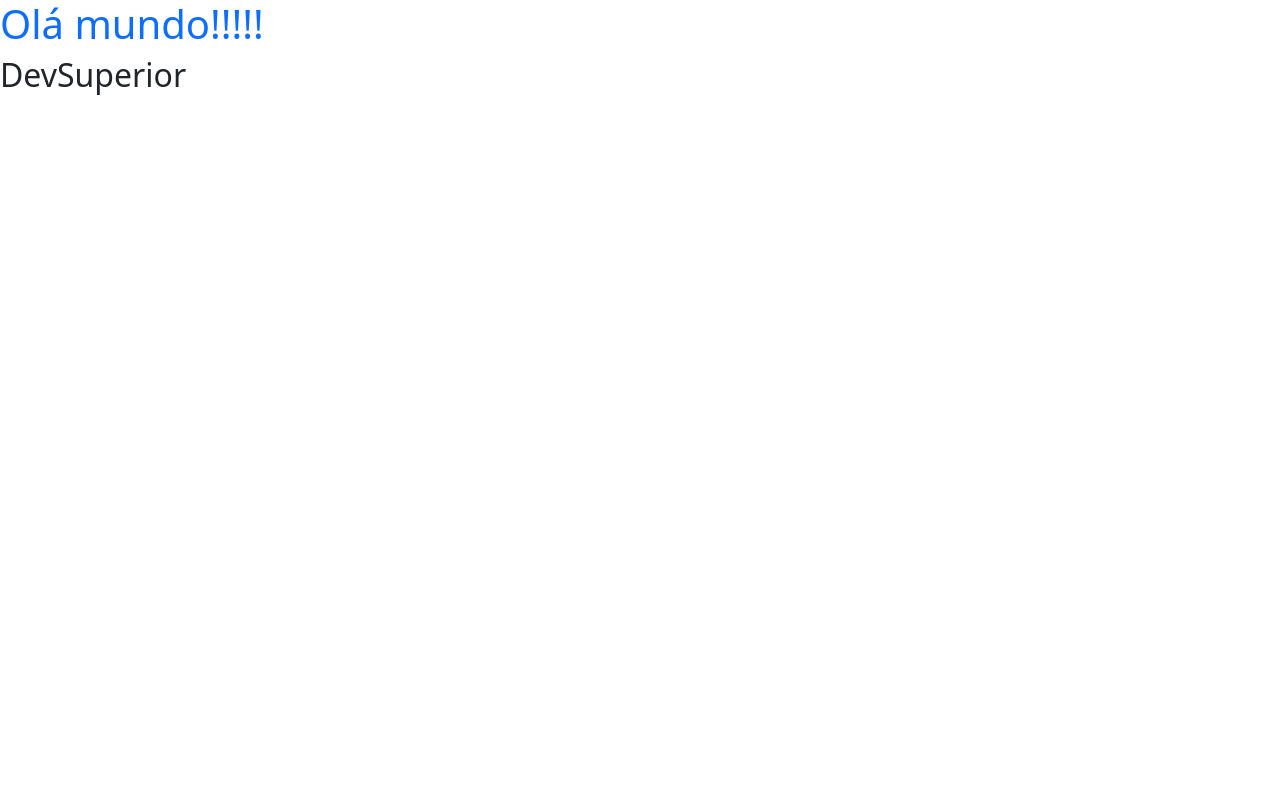
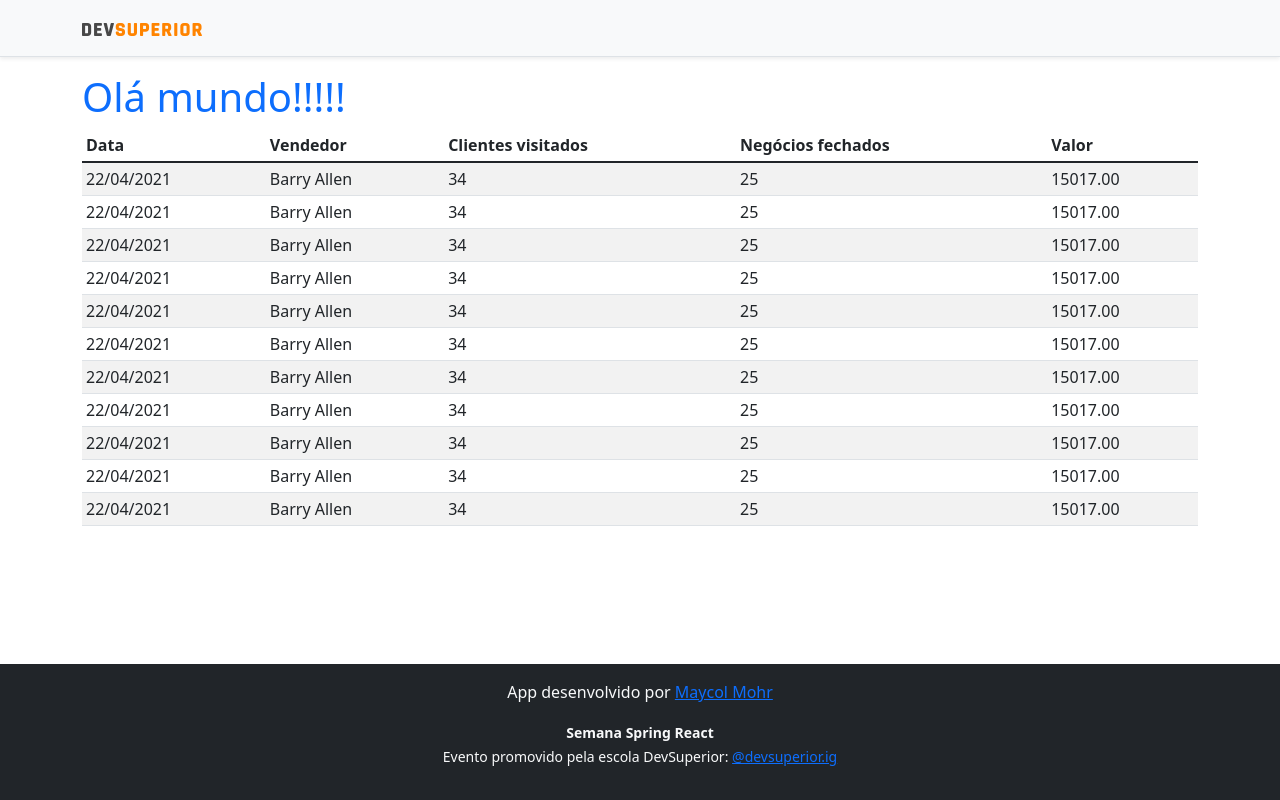
Before and after one commit to Maycol-Mohr/projeto-sds3, a React (Create React App) app in the folder frontend/: page / in a window 1280 px wide. Built offline with nearby package versions, Linux system fonts and the light colour scheme.

Commit message:
Basic Static components

```diff
--- a/frontend/src/App.tsx
+++ b/frontend/src/App.tsx
@@ -1,11 +1,20 @@
+import DataTable from "components/DataTable";
+import Footer from "components/Footer";
 import NavBar from "components/NavBar";
+
 
  function App() {
   return (
-    <div>
+    <>
+    <NavBar />
+    <div className="container">
+
         <h1 className="text-primary">Olá mundo!!!!!</h1>
-        <NavBar />
+
+        <DataTable/>
     </div>
+      <Footer/>
+    </>
   );
 }
 
--- /dev/null
+++ b/frontend/src/components/DataTable/index.tsx
@@ -0,0 +1,98 @@
+const DataTable = () => {
+    return (
+        <div className="table-responsive">
+            <table className="table table-striped table-sm">
+                <thead>
+                    <tr>
+                        <th>Data</th>
+                        <th>Vendedor</th>
+                        <th>Clientes visitados</th>
+                        <th>Negócios fechados</th>
+                        <th>Valor</th>
+                    </tr>
+                </thead>
+                <tbody>
+                    <tr>
+                        <td>22/04/2021</td>
+                        <td>Barry Allen</td>
+                        <td>34</td>
+                        <td>25</td>
+                        <td>15017.00</td>
+                    </tr>
+                    <tr>
+                        <td>22/04/2021</td>
+                        <td>Barry Allen</td>
+                        <td>34</td>
+                        <td>25</td>
+                        <td>15017.00</td>
+                    </tr>
+                    <tr>
+                        <td>22/04/2021</td>
+                        <td>Barry Allen</td>
+                        <td>34</td>
+                        <td>25</td>
+                        <td>15017.00</td>
+                    </tr>
+                    <tr>
+                        <td>22/04/2021</td>
+                        <td>Barry Allen</td>
+                        <td>34</td>
+                        <td>25</td>
+                        <td>15017.00</td>
+                    </tr>
+                    <tr>
+                        <td>22/04/2021</td>
+                        <td>Barry Allen</td>
+                        <td>34</td>
+                        <td>25</td>
+                        <td>15017.00</td>
+                    </tr>
+                    <tr>
+                        <td>22/04/2021</td>
+                        <td>Barry Allen</td>
+                        <td>34</td>
+                        <td>25</td>
+                        <td>15017.00</td>
+                    </tr>
+                    <tr>
+                        <td>22/04/2021</td>
+                        <td>Barry Allen</td>
+                        <td>34</td>
+                        <td>25</td>
+                        <td>15017.00</td>
+                    </tr>
+                    <tr>
+                        <td>22/04/2021</td>
+                        <td>Barry Allen</td>
+                        <td>34</td>
+                        <td>25</td>
+                        <td>15017.00</td>
+                    </tr>
+                    <tr>
+                        <td>22/04/2021</td>
+                        <td>Barry Allen</td>
+                        <td>34</td>
+                        <td>25</td>
+                        <td>15017.00</td>
+                    </tr>
+                    <tr>
+                        <td>22/04/2021</td>
+                        <td>Barry Allen</td>
+                        <td>34</td>
+                        <td>25</td>
+                        <td>15017.00</td>
+                    </tr>
+                    <tr>
+                        <td>22/04/2021</td>
+                        <td>Barry Allen</td>
+                        <td>34</td>
+                        <td>25</td>
+                        <td>15017.00</td>
+                    </tr>
+                </tbody>
+            </table>
+        </div>
+    );
+}
+
+export default DataTable;
--- /dev/null
+++ b/frontend/src/components/Footer/index.tsx
@@ -0,0 +1,13 @@
+const Footer = () => {
+    return (
+        <footer className="footer mt-auto py-3 bg-dark">
+            <div className="container">
+                <p className="text-light">App desenvolvido por <a href="https://github.com/Maycol-Mohr" target="_blank" rel="noreferrer">Maycol Mohr</a></p>
+                <p className="text-light"><small><strong>Semana Spring React</strong><br />
+                    Evento promovido pela escola DevSuperior: <a href="https://instagram.com/devsuperior.ig" target="_blank" rel="noreferrer">@devsuperior.ig</a></small></p>
+            </div>
+        </footer>
+    );
+}
+
+export default Footer;
--- a/frontend/src/components/NavBar/index.tsx
+++ b/frontend/src/components/NavBar/index.tsx
@@ -1,7 +1,14 @@
-function NavBar() {
+ import ImgDsDark from 'assets/img/ds-dark.svg';
+
+
+ const NavBar = () => {
     return (
-      <div>
-          <h2>DevSuperior</h2>
+        <div className="d-flex flex-column flex-md-row align-items-center p-3 px-md-4 mb-3 bg-light border-bottom shadow-sm">
+        <div className="container">
+          <nav className="my-2 my-md-0 mr-md-3">
+            <img src={ImgDsDark} alt="DevSuperior" width="120" />
+          </nav>
+        </div>
       </div>
     );
   }
--- a/frontend/src/index.tsx
+++ b/frontend/src/index.tsx
@@ -1,6 +1,6 @@
 import React from 'react';
 import ReactDOM from 'react-dom';
-//import 'assets/css/styles.css';
+import 'assets/css/styles.css';
 import 'bootstrap/dist/css/bootstrap.css';
 
 import App from './App';
```
Also changed, not shown: frontend/src/assets/img/ds-dark.svg (added).
